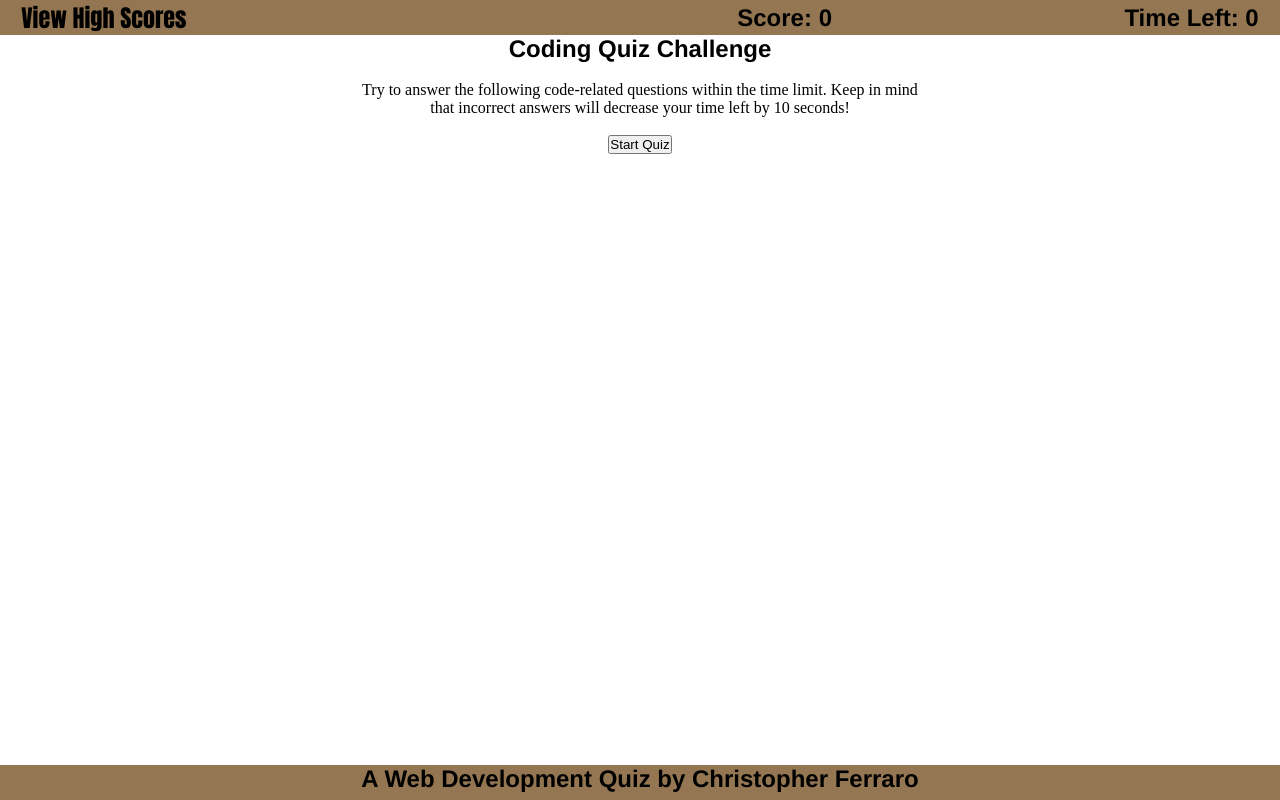
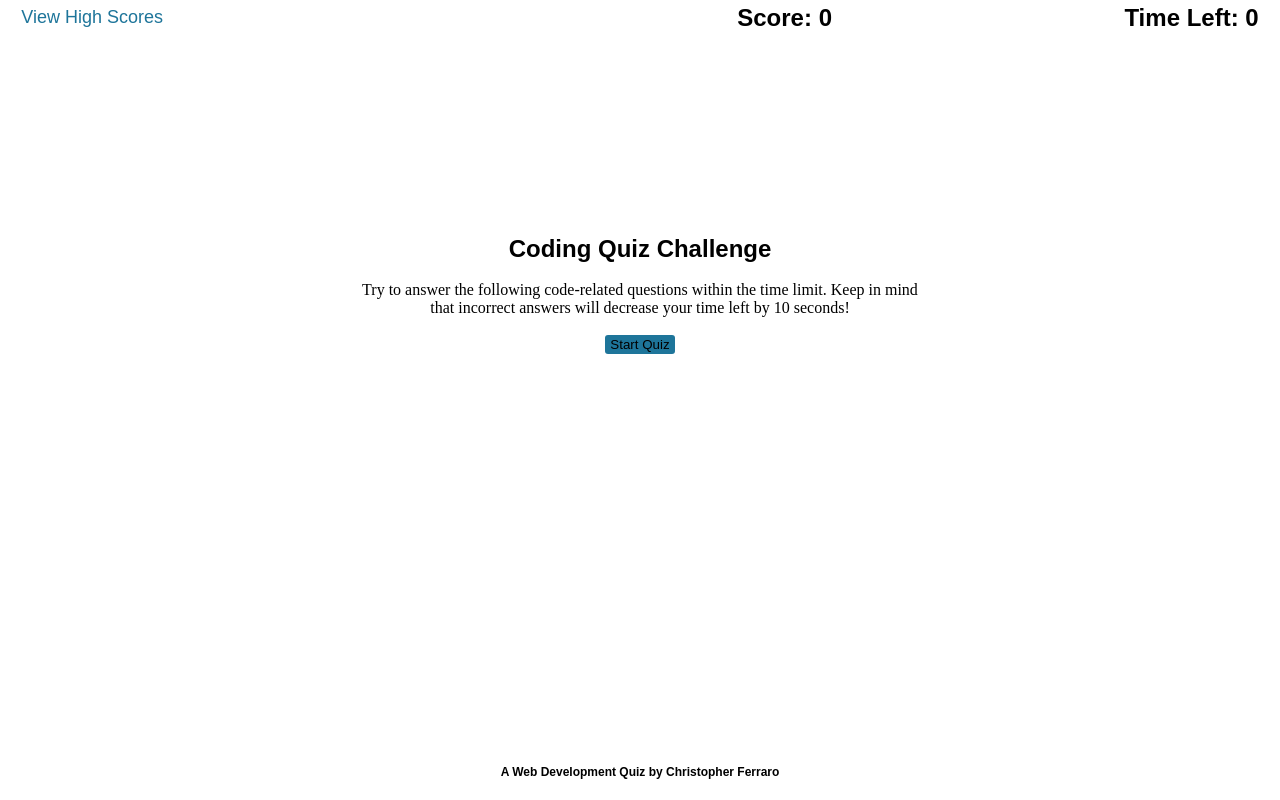
Before and after one commit to CRado7/Third-Party-API-Quiz, a plain HTML site: page index.html in a window 1280 px wide. Drawn offline with Linux system fonts and the light colour scheme.

Commit message:
button styling

```diff
--- a/Assets/style.css
+++ b/Assets/style.css
@@ -6,25 +6,29 @@
 
 a {
     text-decoration: none;
-    font-family: Impact, Haettenschweiler, 'Arial Narrow Bold', sans-serif;
-    font-size: 24px;
-    color: black;
+    font-family: sans-serif;
+    font-size: 18px;
+    color: rgb(30, 117, 154);
     transition: 0s;
 }
 
 a:hover{
-    color:antiquewhite;
+    color:rgb(60, 160, 200);
 }
 
 h1, h2{
-    font-family:'Franklin Gothic Medium', 'Arial Narrow', Arial, sans-serif;
+    font-family: sans-serif;
     font-size: 24px;
     color: black;
 }
 
+footer h2{
+    font-size: 12px;
+}
+
  footer, header{
     width: 100%;
-    background-color: rgb(148, 119, 82);
+    background-color: rgb(255, 255, 255);
     height: 35px;
     display: flex;
     justify-content: center;
@@ -53,5 +57,24 @@ footer{
 #content {
     width: 576px;
     margin: auto;
+    margin-top: 200px;
     text-align: center;
 }
+
+button {
+    display: inline-block;
+    padding: 2px 5px;
+    background-color: rgb(30, 117, 154);
+    border: 0;
+    border-radius: 3px;
+    cursor: pointer;
+    transition: 0s;
+}
+
+button:hover {
+    background-color: rgb(60, 160, 200);
+}
+
+button:active {
+    background-color: rgb(60, 180, 220);
+}
```
